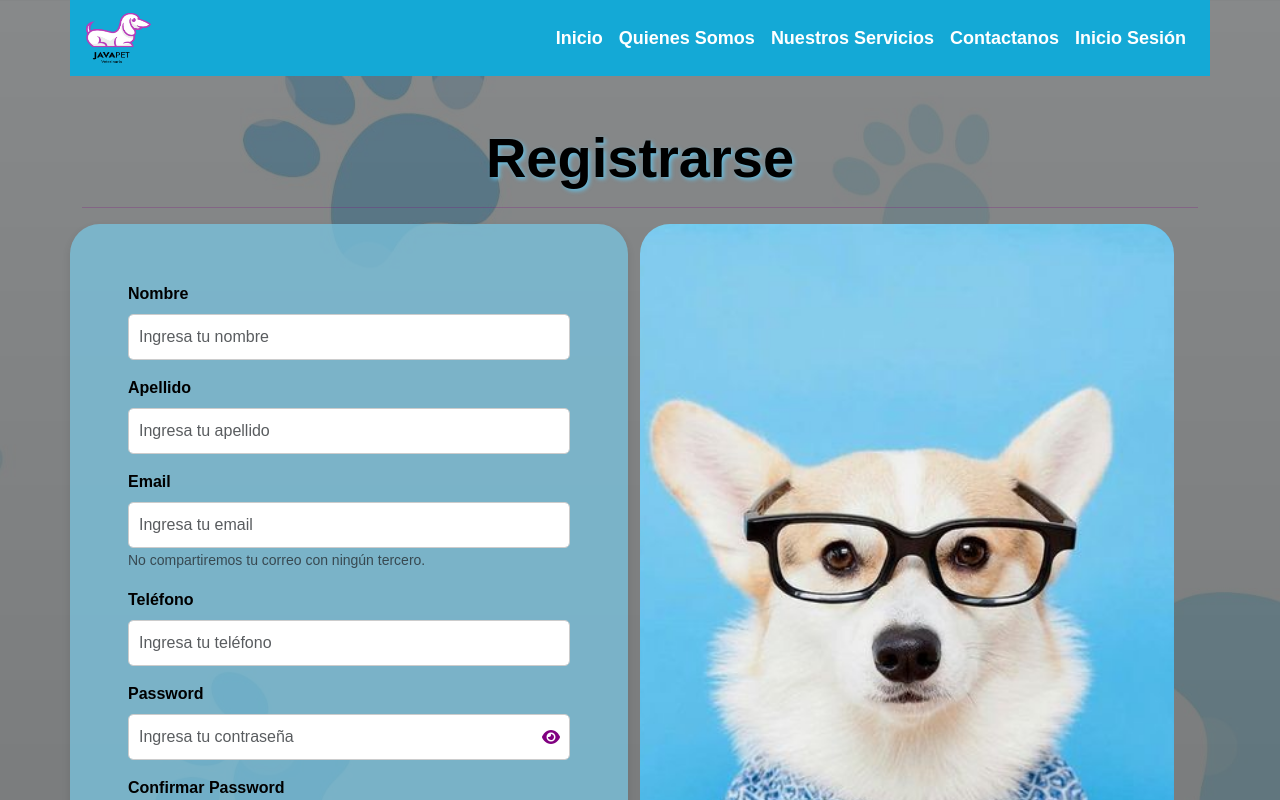
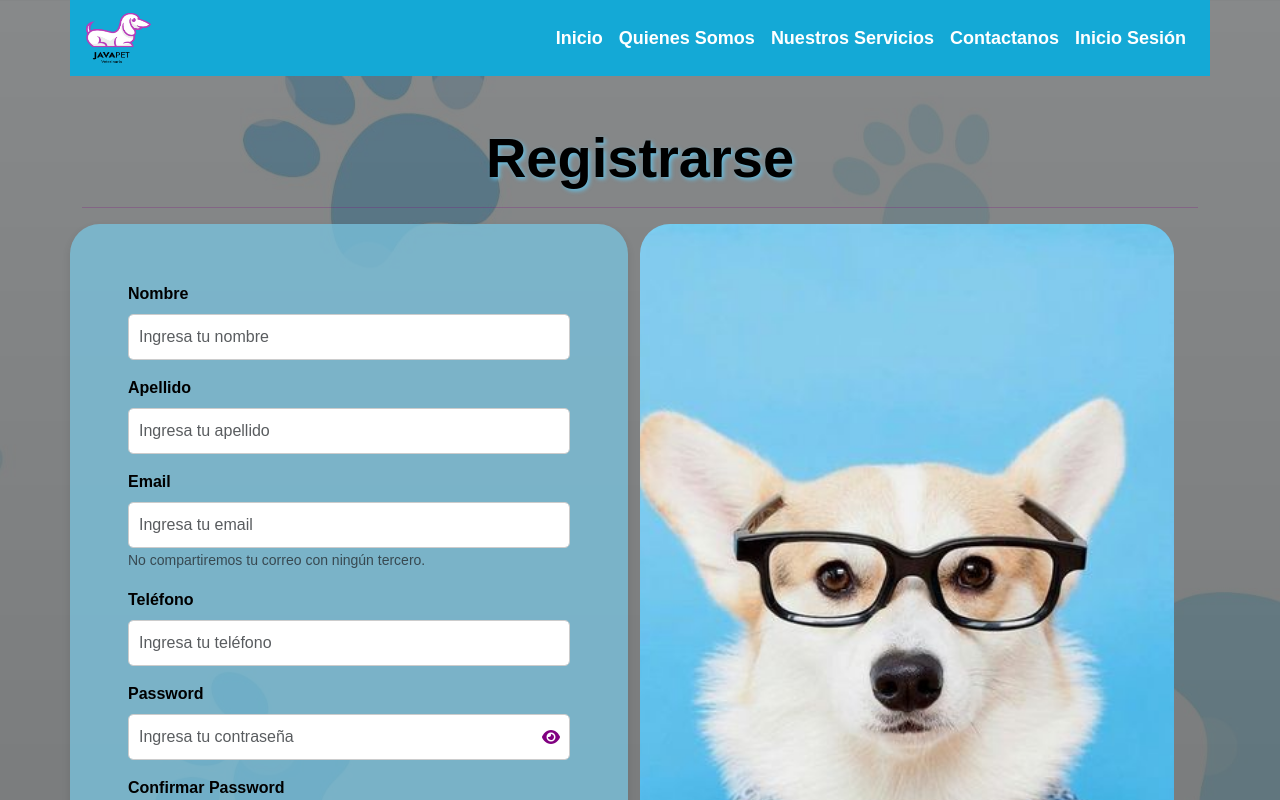
Before and after one commit to MatheoSuch/JavaPet-Frontend, a React (Vite) app: page /registro in a window 1280 px wide. Shown: the top 800 px of the page. Built offline with nearby package versions, Linux system fonts and the light colour scheme; no server answers; the HTML template or start-up script is replaced by a standard one.

Commit message:
Correción imagen registro

```diff
--- a/src/components/auth/registro/Registro.css
+++ b/src/components/auth/registro/Registro.css
@@ -99,7 +99,7 @@
 
 .registro-image {
 	width: 100%;
-	height: 734px;
+	height: 780px;
 	object-fit: cover;
 	border-radius: 30px;
 }
```
